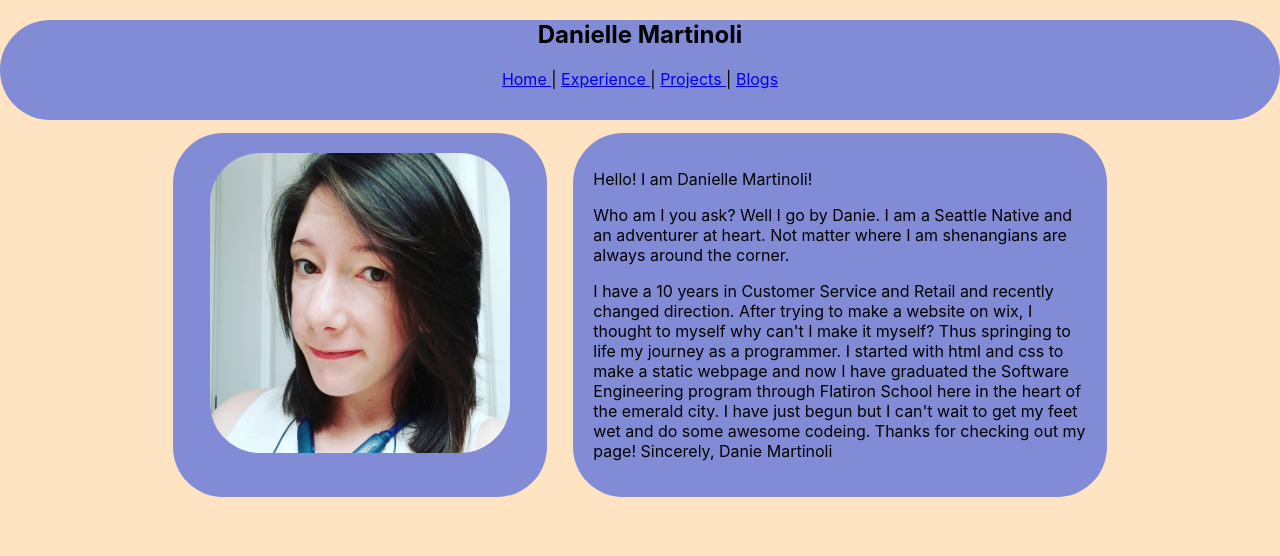
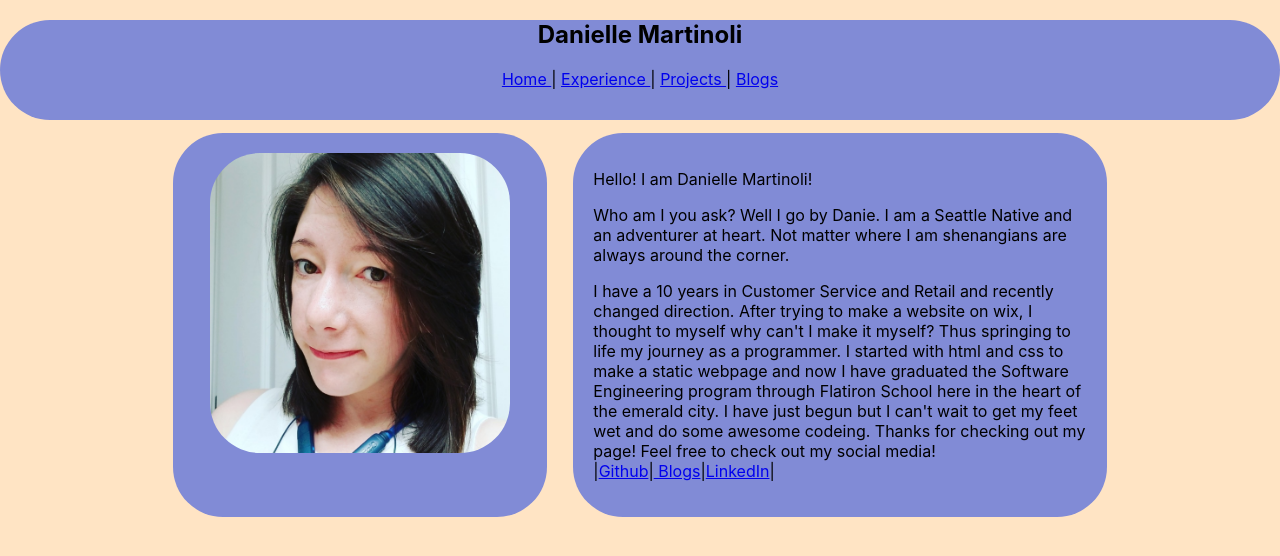
Before and after one commit to daniemart5/daniemartinoli, a React (Create React App) app in the folder danie-website/: page / in a window 1280 px wide. Shown: the top 556 px of the page. Built offline with nearby package versions, Linux system fonts and the light colour scheme.

Commit message:
added social media buttons

```diff
--- a/danie-website/src/components/Home.js
+++ b/danie-website/src/components/Home.js
@@ -25,8 +25,12 @@ class Home extends Component {
 
                 Thanks for checking out my page!
 
-                Sincerely,
-                Danie Martinoli
+                Feel free to check out my social media!
+                <br/>
+                |<a href="https://github.com/daniemart5/">Github</a>
+                |<a href="https://medium.com/@daniemart5"> Blogs</a>
+                |<a href="https://www.linkedin.com/in/daniemartinoli/">LinkedIn</a>|
+
                 </p>
             </div>
         </div>
```
